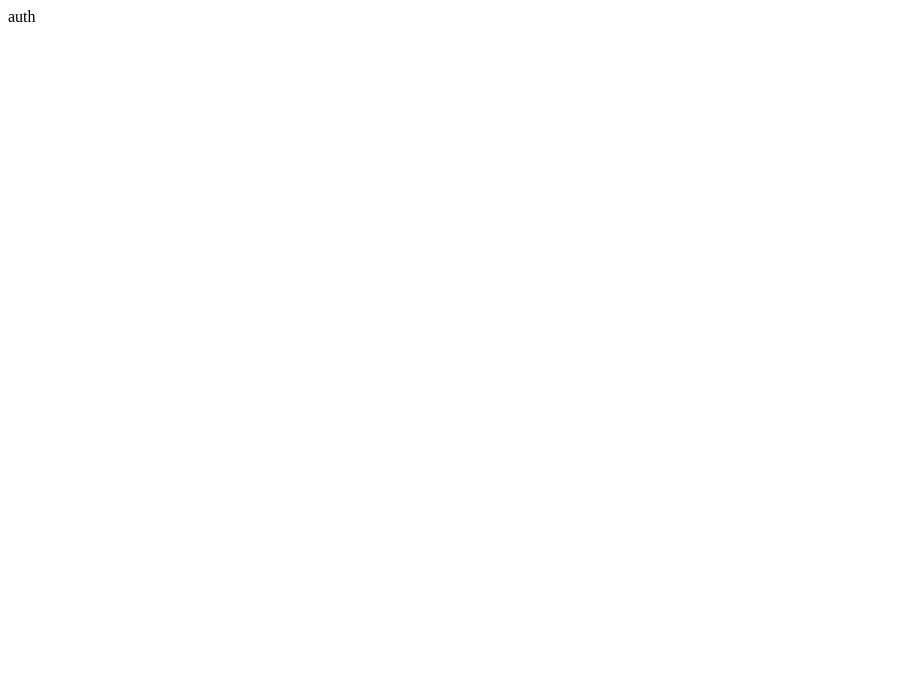
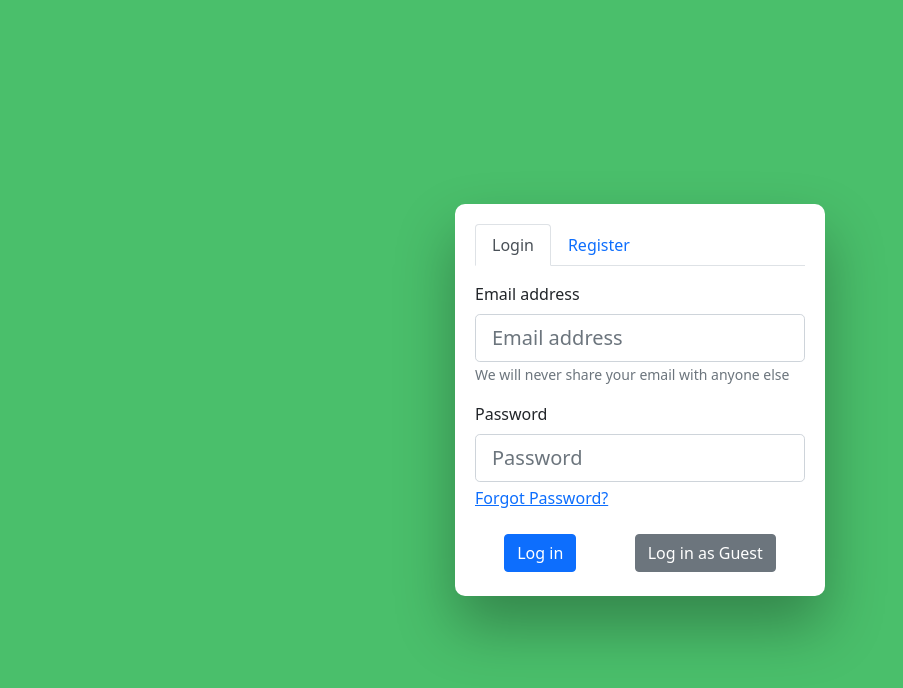
Before and after one commit to FelixSelter/AdvancedVocabulary, a React (Create React App) app in the folder frontend/: page /login in a window 1280 px wide. Shown: the top 688 px of the page, without its empty margins (0-903 px from the left). Built offline with nearby package versions, Linux system fonts and the light colour scheme.

Commit message:
Added login and register visuals. TODO in code

```diff
--- a/frontend/public/index.html
+++ b/frontend/public/index.html
@@ -1,15 +1,13 @@
 <!DOCTYPE html>
 <html lang="en">
+  <head>
+    <meta charset="UTF-8" />
+    <meta http-equiv="X-UA-Compatible" content="IE=edge" />
+    <meta name="viewport" content="width=device-width, initial-scale=1.0" />
+    <title>Advanced Vocabulary</title>
+  </head>
 
-<head>
-  <meta charset="UTF-8">
-  <meta http-equiv="X-UA-Compatible" content="IE=edge">
-  <meta name="viewport" content="width=device-width, initial-scale=1.0">
-  <title>MERN_MEAL</title>
-</head>
-
-<body>
-  <div id="root"></div>
-</body>
-
+  <body>
+    <div id="root"></div>
+  </body>
 </html>
--- /dev/null
+++ b/frontend/src/css/Auth.css
@@ -0,0 +1,12 @@
+.auth-container {
+  background-color: hsl(137, 48%, 52%);
+}
+
+.auth {
+  padding: 20px;
+  -webkit-border-radius: 10px 10px 10px 10px;
+  border-radius: 10px 10px 10px 10px;
+  background: #fff;
+  -webkit-box-shadow: 0 30px 60px 0 rgba(0, 0, 0, 0.3);
+  box-shadow: 0 30px 60px 0 rgba(0, 0, 0, 0.3);
+}
--- a/frontend/src/index.jsx
+++ b/frontend/src/index.jsx
@@ -1,5 +1,6 @@
 import * as React from 'react';
 import * as ReactDOM from 'react-dom';
 import App from './js/App';
+import 'bootstrap/dist/css/bootstrap.min.css';
 
 ReactDOM.render(<App />, document.getElementById('root'));
--- a/frontend/src/js/Auth.jsx
+++ b/frontend/src/js/Auth.jsx
@@ -1,9 +1,47 @@
-import React from 'react';
+import React, { useState } from 'react';
+import { Tabs, Tab } from 'react-bootstrap';
+
+import Login from './Login';
+import Register from './Register';
+
+import '../css/Auth.css';
 
 /**
  * This Component handles login and registration
  * @return {JSX.Element} Auth Component
  */
 export default function Auth() {
-  return <div>auth</div>;
+  /**
+   * The currently active tab
+   * Needed so it can be passed down to login so it can hide the guest popover
+   * @type {String}
+   */
+  const [tab, setTab] = useState('login');
+
+  return (
+    <div
+      className="
+      auth-container
+      vh-100 d-flex
+      justify-content-center
+      align-items-center"
+    >
+      <div className="auth">
+        <Tabs
+          defaultActiveKey="login"
+          className="mb-3"
+          activeKey={tab}
+          onSelect={(tab) => setTab(tab)}
+        >
+          <Tab eventKey="login" title="Login">
+            <Login tab={tab} />
+          </Tab>
+
+          <Tab eventKey="register" title="Register">
+            <Register />
+          </Tab>
+        </Tabs>
+      </div>
+    </div>
+  );
 }
--- /dev/null
+++ b/frontend/src/js/Login.jsx
@@ -0,0 +1,123 @@
+import React, { useState } from 'react';
+import PropTypes from 'prop-types';
+import { Form, Button, Popover, OverlayTrigger } from 'react-bootstrap';
+
+/**
+ * The popover that shows information about the guest login
+ * @type {JSX.Element}
+ */
+const popover = (
+  <Popover id="popover-basic">
+    <Popover.Body className="d-flex flex-column">
+      <p>
+        You can try our website as a Guest. However your Account will be deleted
+        after 48 hours. You can migrate your Guest Account to an actual one at
+        any time!
+      </p>
+      <div className="d-flex justify-content-around">
+        <Button variant="primary" className="text-center" size="sm">
+          Create a Guest Account
+        </Button>
+        <Button variant="danger" className="text-center" size="sm">
+          Close
+        </Button>
+      </div>
+    </Popover.Body>
+  </Popover>
+);
+
+/**
+ * The login form
+ * @param {Object} props
+ * @param {String} props.tab The currently active tab (login or register)
+ * @return {JSX.Element} login form
+ */
+export default function Login(props) {
+  /**
+   * If the guest info is active or not
+   * @type {Boolean}
+   */
+  const [showGuestInfo, setShowGuestInfo] = useState(false);
+
+  /**
+   * If the user filled out the form correctly
+   * and the request can be send to the server
+   * @type {Boolean}
+   */
+  const [validated, setValidated] = useState(false);
+
+  /**
+   * Validates the form so custom visual feedback can be applied
+   * @param {MouseEvent} event ClickEvent
+   */
+  function handleSubmit(event) {
+    const form = event.currentTarget;
+    if (form.checkValidity() === false) {
+      event.preventDefault();
+      event.stopPropagation();
+    }
+
+    // display the highlights
+    setValidated(true);
+  }
+
+  // hide the popover if login is not active
+  // TODO: If the popover is active and the tab is switched,
+  // it appears at the top left before closing
+  if (showGuestInfo === true && props.tab !== 'login') setShowGuestInfo(false);
+
+  return (
+    <Form noValidate validated={validated} onSubmit={handleSubmit}>
+      <div className="mb-3">
+        <Form.Label>Email address</Form.Label>
+        <Form.Control
+          required
+          type="email"
+          placeholder="Email address"
+          size="lg"
+        />
+        <Form.Text className="text-muted">
+          We will never share your email with anyone else
+        </Form.Text>
+      </div>
+
+      <div className="mb-1">
+        <Form.Label>Password</Form.Label>
+        <Form.Control
+          required
+          type="password"
+          placeholder="Password"
+          size="lg"
+        />
+      </div>
+
+      <div className="mb-4">
+        <a className="underlineHover" href="#">
+          Forgot Password?
+        </a>
+      </div>
+
+      <div className="mb-1 d-flex justify-content-around">
+        <Button type="submit" variant="primary">
+          Log in
+        </Button>
+
+        <OverlayTrigger
+          show={showGuestInfo}
+          placement="right"
+          overlay={popover}
+        >
+          <Button
+            variant="secondary"
+            onClick={() => setShowGuestInfo(!showGuestInfo)}
+          >
+            Log in as Guest
+          </Button>
+        </OverlayTrigger>
+      </div>
+    </Form>
+  );
+}
+Login.propTypes = {
+  tab: PropTypes.string.isRequired,
+};
--- /dev/null
+++ b/frontend/src/js/Register.jsx
@@ -0,0 +1,36 @@
+import React from 'react';
+import { Form, Button } from 'react-bootstrap';
+
+/**
+ * The login form
+ * @return {JSX.Element} login form
+ */
+export default function Login() {
+  return (
+    <Form>
+      <div className="mb-3">
+        <Form.Label>Email address</Form.Label>
+        <Form.Control type="email" placeholder="Email address" size="lg" />
+        <Form.Text className="text-muted">
+          We will never share your email with anyone else
+        </Form.Text>
+      </div>
+
+      <div className="mb-3">
+        <Form.Label>Password</Form.Label>
+        <Form.Control type="password" placeholder="Password" size="lg" />
+      </div>
+
+      <div className="mb-4">
+        <Form.Label>Repeat your password</Form.Label>
+        <Form.Control type="password" placeholder="Password" size="lg" />
+      </div>
+
+      <div className="mb-1 d-flex justify-content-around">
+        <Button type="submit" variant="primary">
+          Create a new account
+        </Button>
+      </div>
+    </Form>
+  );
+}
```
Also changed, not shown: frontend/.eslintrc.json.
